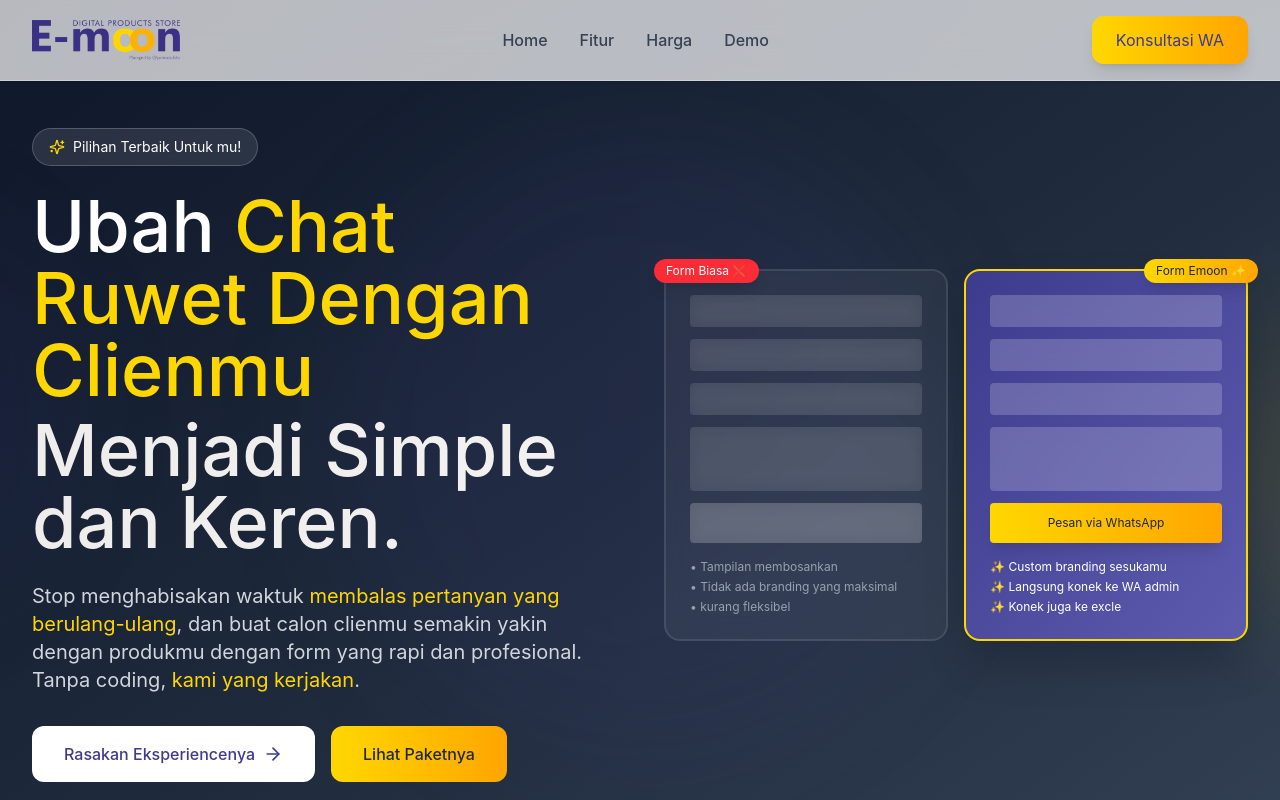
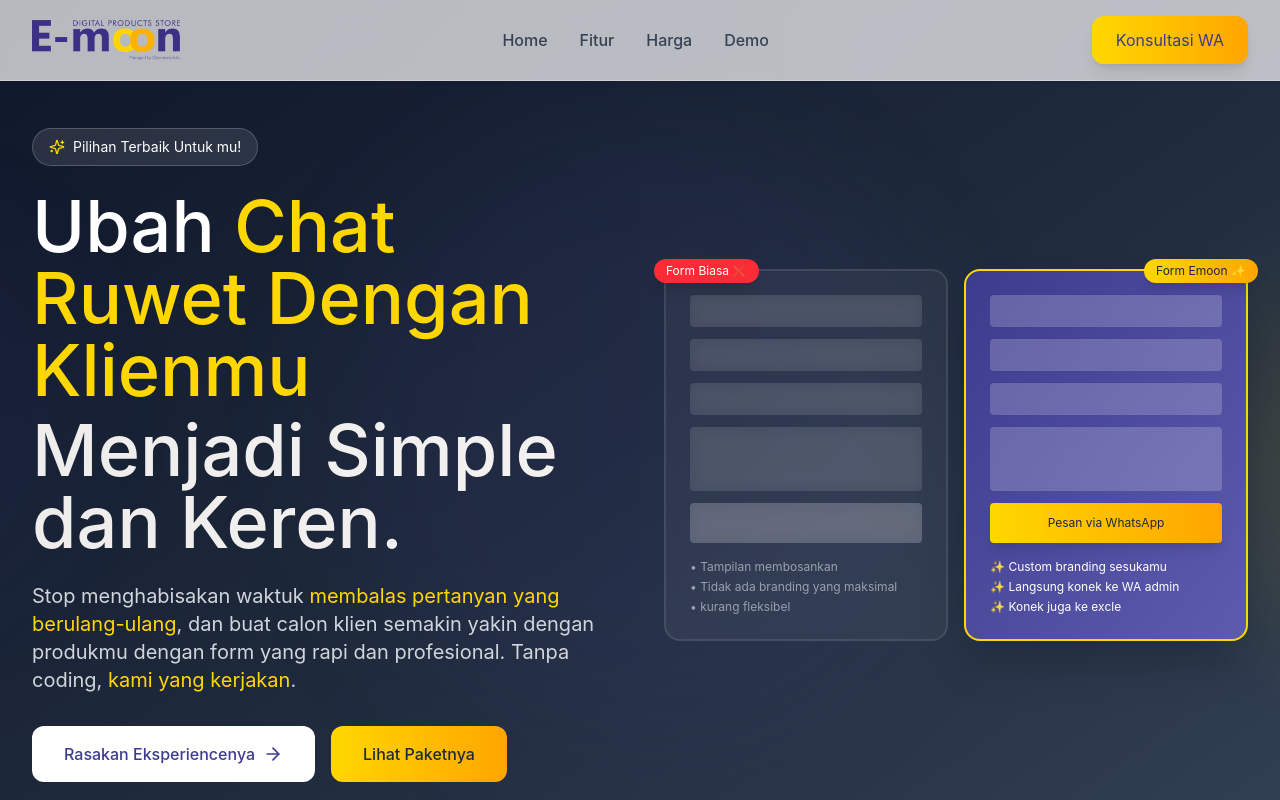
Before and after one commit to Febdk/Emoon-Web-V1.0, a React (Vite) app: page / in a window 1280 px wide. Shown: the top 800 px of the page. Built offline with nearby package versions, Linux system fonts and the light colour scheme.

Commit message:
update Clien

```diff
--- a/src/app/components/Hero.tsx
+++ b/src/app/components/Hero.tsx
@@ -27,7 +27,7 @@ export default function Hero() {
             </div>
 
             <h1 className="text-2xl md:text-4xl lg:text-7xl mb-6 text-white">
-              Ubah  <span className="text-[#FFD700]">Chat Ruwet Dengan Clienmu</span>
+              Ubah  <span className="text-[#FFD700]">Chat Ruwet Dengan Klienmu</span>
               <span className="block bg-gradient-to-r from-[#eeedeb] to-[#f3f2f0] bg-clip-text text-transparent mt-2">
                 Menjadi Simple dan Keren.
               </span>
@@ -35,7 +35,7 @@ export default function Hero() {
 
             <p className="text-lg md:text-xl text-gray-300 mb-8 max-w-2xl mx-auto lg:mx-0">
               Stop menghabisakan waktuk <span className="text-[#FFD700]">membalas pertanyan yang berulang-ulang</span>,
-              dan buat calon clienmu semakin yakin dengan produkmu dengan form yang rapi dan profesional.
+              dan buat calon klien semakin yakin dengan produkmu dengan form yang rapi dan profesional.
               Tanpa coding, <span className="text-[#FFD700]">kami yang kerjakan</span>.
             </p>
 
```
